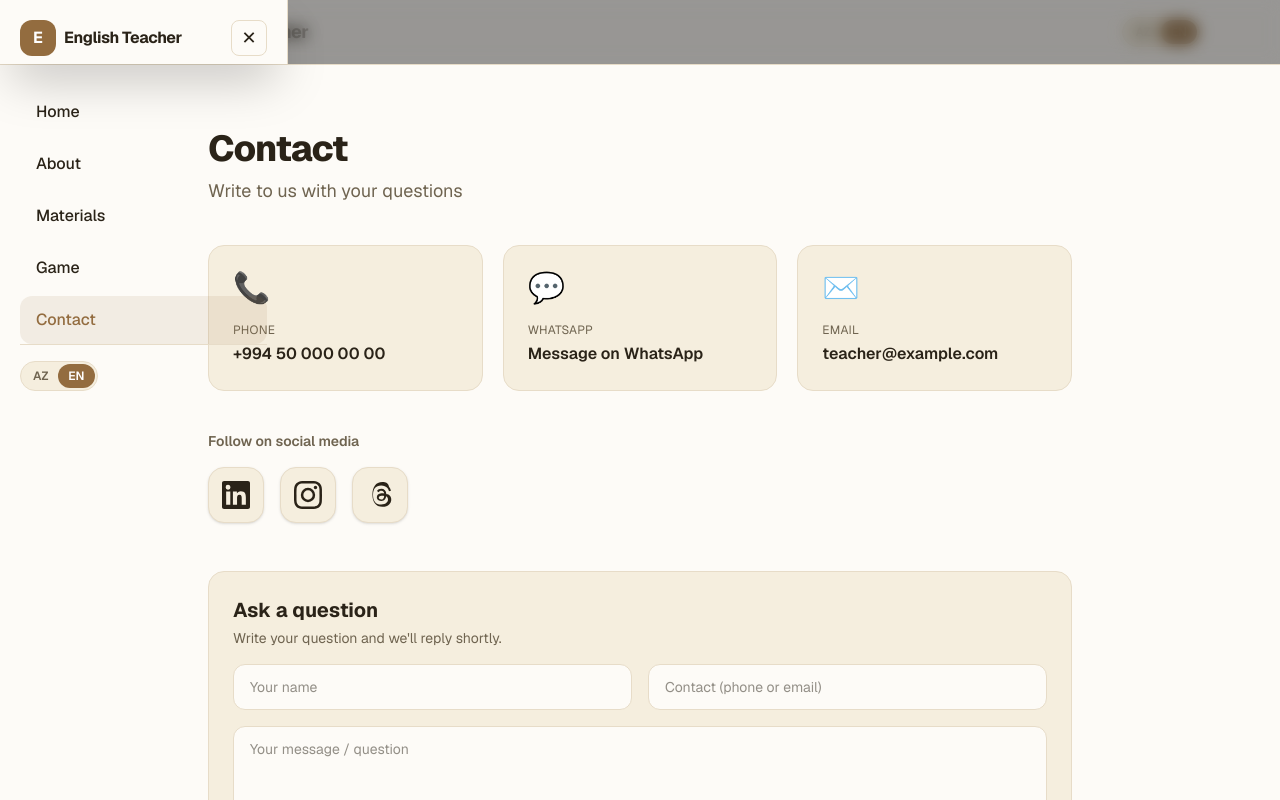
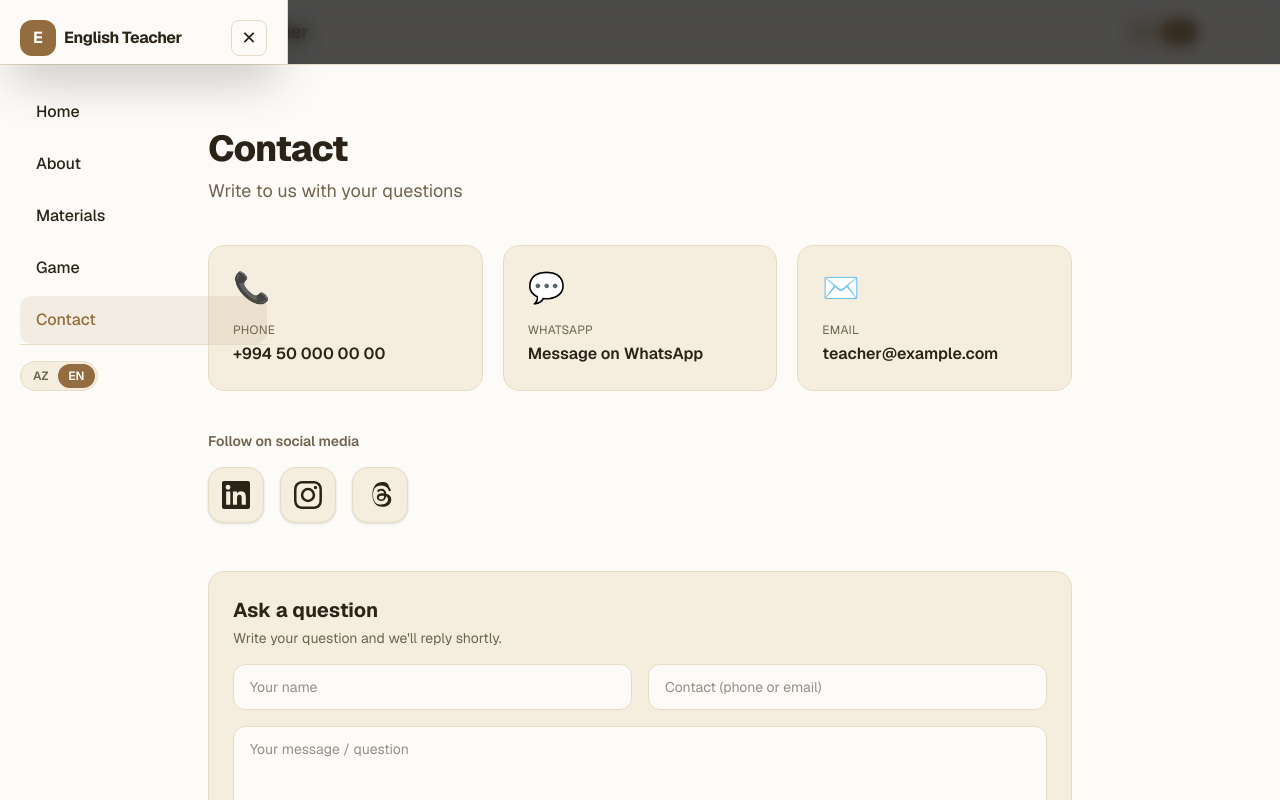
Before and after one commit to yasinabbaszada-ux/english-teacher, a Next.js app: page /en/contact in a window 1280 px wide. Both pictures are taken after a click on the button "Menu". Shown: the top 800 px of the page. Built offline with nearby package versions, Linux system fonts and the light colour scheme; no server answers; the database is empty.

Commit message:
Menyu: arxa fon ortuyu tundlesdirildi, panel ustde (saytla qarismasin)
Co-Authored-By: Claude Opus 4.8 <noreply@anthropic.com>

```diff
--- a/src/components/Header.tsx
+++ b/src/components/Header.tsx
@@ -71,7 +71,7 @@ export default function Header() {
               exit={{ opacity: 0 }}
               transition={{ duration: 0.2 }}
               onClick={() => setOpen(false)}
-              className="fixed inset-0 z-50 bg-black/40 backdrop-blur-sm"
+              className="fixed inset-0 z-[60] bg-black/70 backdrop-blur-sm"
             />
             <motion.aside
               key="panel"
@@ -79,7 +79,7 @@ export default function Header() {
               animate={{ x: 0 }}
               exit={{ x: "-100%" }}
               transition={{ type: "tween", duration: 0.3, ease: "easeOut" }}
-              className="fixed inset-y-0 left-0 z-50 flex w-72 max-w-[80vw] flex-col border-r border-border bg-background p-5 shadow-2xl"
+              className="fixed inset-y-0 left-0 z-[61] flex w-72 max-w-[82vw] flex-col border-r border-border bg-background p-5 shadow-2xl"
             >
               <div className="flex items-center justify-between">
                 <div className="flex items-center gap-2 font-bold">
```
